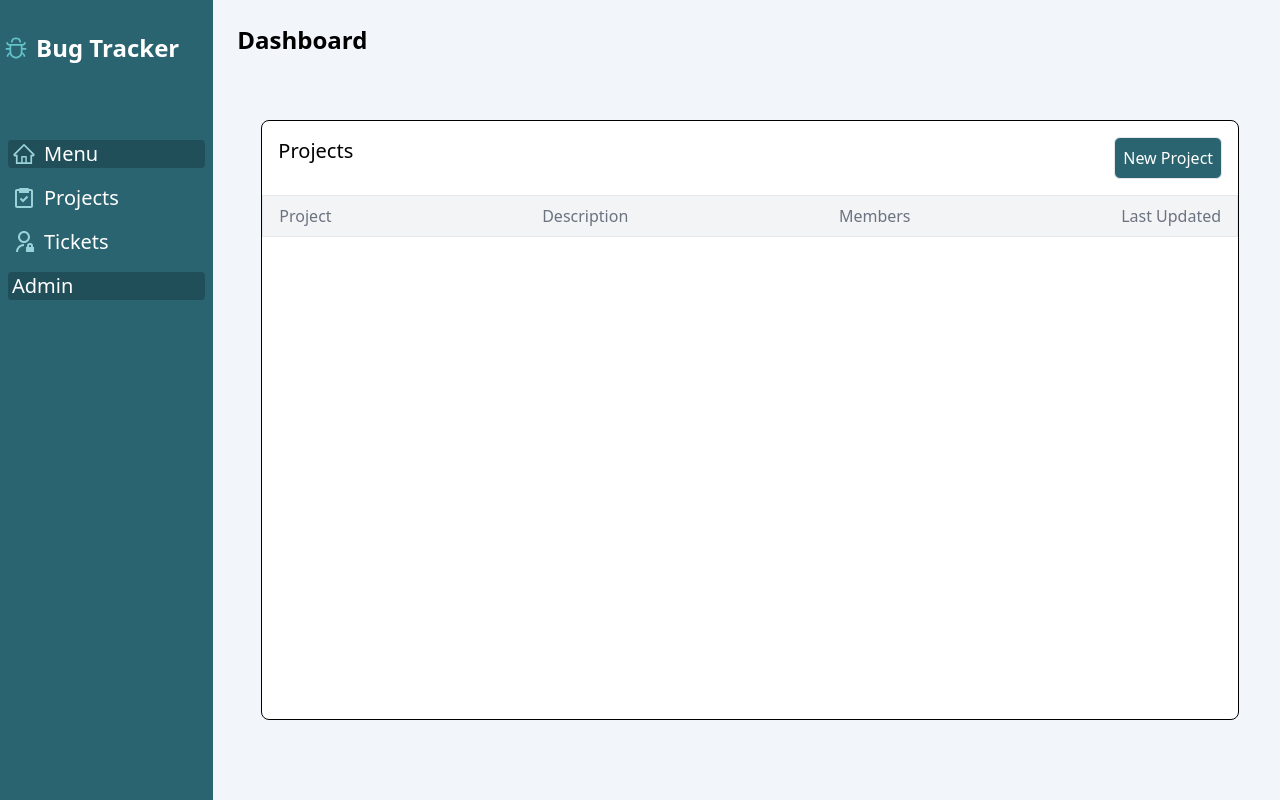
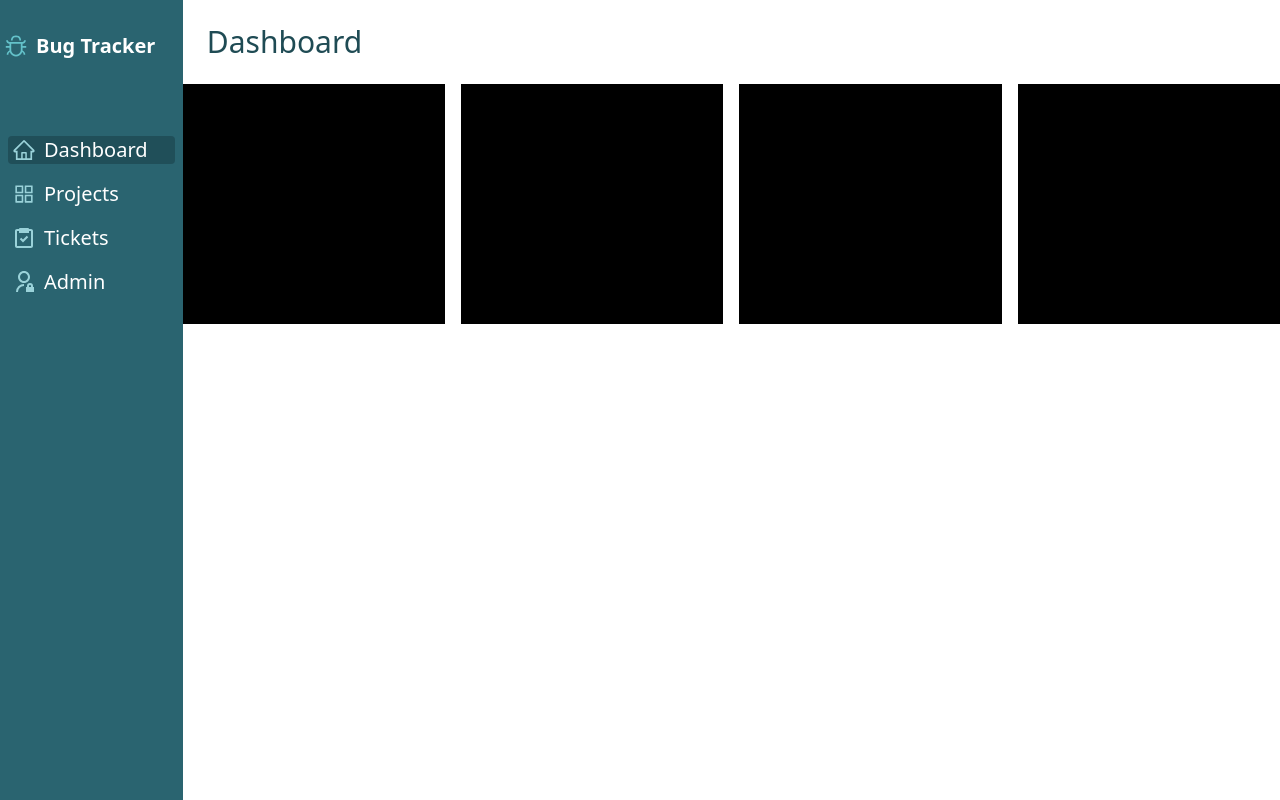
Before and after one commit to Ayomide4/bug-tracker, a React (Vite) app: page / in a window 1280 px wide. Built offline with nearby package versions, Linux system fonts and the light colour scheme.

Commit message:
fix navbar items, start dashboard page

```diff
--- a/src/App.tsx
+++ b/src/App.tsx
@@ -1,11 +1,12 @@
 import React from 'react'
-import Home from './pages/Home'
+import Home from './pages/DashboardPage'
 import {BrowserRouter as Router, Routes, Route} from 'react-router-dom'
 import { Navbar } from './components/Navbar'
 import { Dashboard } from './components/Dashboard'
 import TicketPage from './pages/TicketPage'
 import AdminPage from './pages/AdminPage'
 import ErrorPage from './pages/ErrorPage'
+import ProjectPage from './pages/ProjectPage'
 
 
 function App() {
@@ -15,6 +16,7 @@ function App() {
     <Router>
       <Routes>
         <Route path='/' element={<Home/>}/>
+        <Route path='/projects' element={<ProjectPage/>}/>
         <Route path='/tickets' element={<TicketPage/>}/>
         <Route path='/admin' element={<AdminPage/>}/>
         <Route path='*' element={<ErrorPage/>}/>
--- a/src/components/Dashboard.tsx
+++ b/src/components/Dashboard.tsx
@@ -4,9 +4,15 @@ import Projects from './Projects'
 
 export const Dashboard = () => {
   return (
-    <div className='flex flex-col justify-between w-5/6 max-h-screen bg-[#F2F5FA] '>
-        <h1 className='ml-6 mt-6 font-semibold text-2xl'>Dashboard</h1>
-        <Projects/>
+    <div className='w-full h-full'>
+      <h2 className='text-3xl font-medium text-[#1f4b54] m-6'>Dashboard</h2>
+
+      <div className="grid grid-cols-4 gap-4 max-w-full">
+        <div className='bg-black h-60'></div>
+        <div className='bg-black h-60'></div>
+        <div className='bg-black h-60'></div>
+        <div className='bg-black h-60'></div>
+      </div>
     </div>
   )
 }
--- a/src/components/Navbar.tsx
+++ b/src/components/Navbar.tsx
@@ -1,5 +1,4 @@
-import {AiOutlineBug, AiOutlineHome} from 'react-icons/ai'
-import {GrProjects} from 'react-icons/gr'
+import {AiOutlineBug, AiOutlineHome, AiOutlineAppstore} from 'react-icons/ai'
 import {BiTask} from 'react-icons/bi'
 import {RiAdminLine} from 'react-icons/ri'
 import {Link, useMatch, useResolvedPath} from 'react-router-dom'
@@ -14,9 +13,10 @@ import { useState } from 'react'
 export const Navbar = () => {
 
 const [toggle, setToggle] = useState<boolean>(true)
-const Menu: Array<string> = ["Menu","Projects", "Tickets", "Admin"]
+const Menu: Array<string> = ["Dashboard","Projects", "Tickets", "Admin"]
 const Icons = [
   <AiOutlineHome size='24' color='#9AD2D9'/>,
+  <AiOutlineAppstore size='24' color='#9AD2D9'/>,
   <BiTask size='24' color='#9AD2D9'/>,
   <RiAdminLine size='24' color='#9AD2D9'/>
 ]
@@ -30,7 +30,7 @@ function CustomLink(item:string, index:number){
     <Link to={renderSwitch(index)}>
       <li key={item} className={`flex items-center gap-2 cursor-pointer mx-2 px-1 mt-4 rounded ${isActive ? 'bg-[#204f59]': null}`}>
         {Icons[index]}
-        <h2 className='text-xl text-white' key={item}>{item}</h2>
+        <h2 className='w-fit flex xl:text-xl text-white' key={item}>{item}</h2>
       </li>
     </Link>
   )
@@ -44,9 +44,12 @@ function renderSwitch(index:number):string{
       return '/'
       break
     case 1:
+      return '/projects'
+      break
+    case 2:
       return '/tickets'
       break
-    case 2:
+    case 3:
       return '/admin'
       break
     default:
@@ -58,11 +61,10 @@ function renderSwitch(index:number):string{
   return (
     <section className='flex flex-col w-1/6 bg-[#2A6470] max-h-screen'>
       <div className='mt-4 flex flex-col gap-5 relative pt-4 w-full'>
-
         <Link to='/'>
           <span className='flex items-center gap-2 cursor-pointer mb-10  px-1'>
               <AiOutlineBug  size='24' color='#64C2CA'/>
-              <h2 className='text-2xl font-bold text-white'>Bug Tracker</h2>
+              <h2 className='w-fit flex xl:text-xl font-bold text-white'>Bug Tracker</h2>
           </span>
         </Link>
         <ul>
--- a/src/components/Projects.tsx
+++ b/src/components/Projects.tsx
@@ -5,7 +5,7 @@ const ProjectDesciptors = ['Project', 'Description', 'Members', 'Last Updated']
 
 
   return (
-    <div className='border relative mb-20  border-black rounded-lg w-11/12 mx-12 shadow-outline h-3/4 bg-white'>
+    <div className='border relative mb-20  border-[#2A6470] rounded-lg w-11/12 mx-12 shadow-outline h-3/4 bg-white'>
       <div className='flex justify-between p-4'>
         <h2 className='text-xl'>Projects</h2>
         <button className='border rounded-md bg-[#2A6470] p-2 text-white text-base'>New Project</button>
--- /dev/null
+++ b/src/pages/ProjectPage.tsx
@@ -0,0 +1,17 @@
+import React from 'react'
+import { Navbar } from '../components/Navbar'
+import Projects from '../components/Projects'
+
+
+export default function ProjectPage() {
+  return (
+    <div className='max-w-full h-screen flex p-0 m-0'>
+      <Navbar/>
+      <div className='flex flex-col justify-between w-5/6 max-h-screen bg-[#F2F5FA] '>
+        <h1 className='ml-6 mt-6 font-semibold text-2xl'>Your Projects</h1>
+        <Projects/>
+    </div>
+    </div>
+
+  )
+}
```
Also changed, not shown: src/pages/DashboardPage.tsx (renamed from src/pages/Home.tsx).
